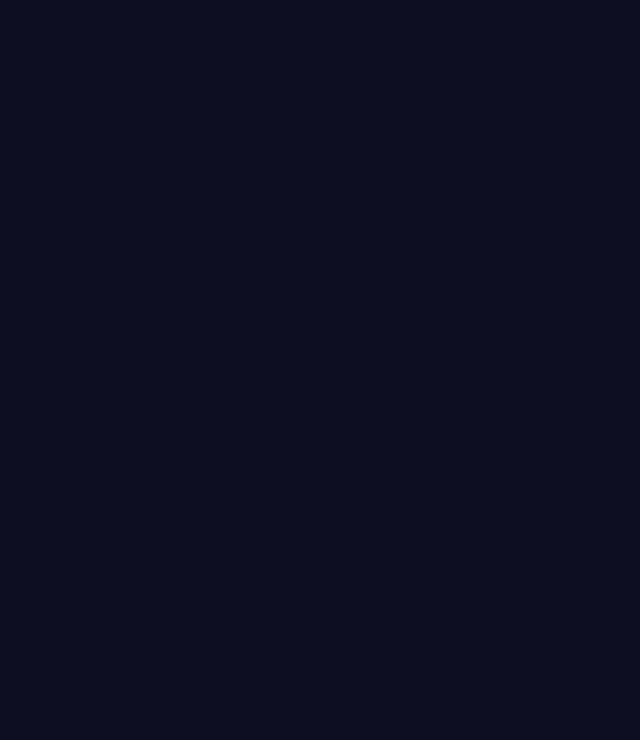
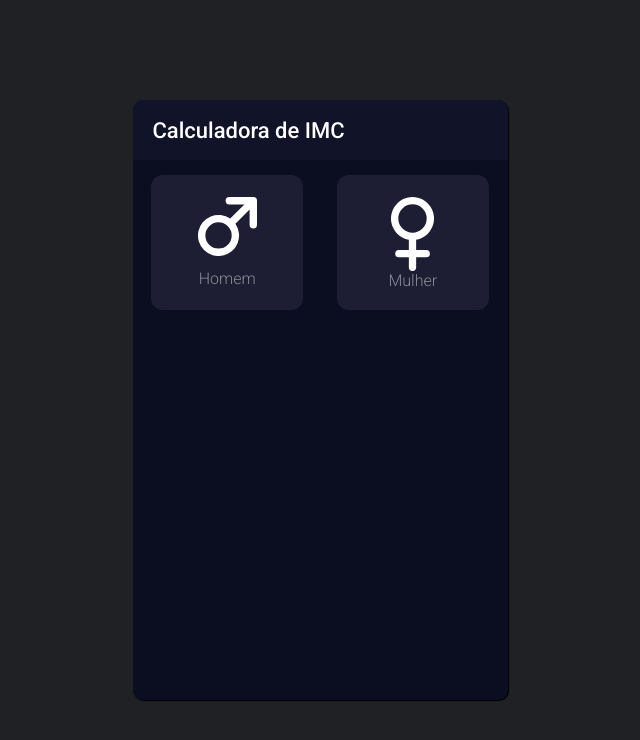
Before and after one commit to joaodivinod/imc_calculator_vueJs, a Vue app: page / in a window 1280 px wide. Shown: the top 740 px of the page, without its empty margins (320-960 px from the left). Built offline with nearby package versions, Linux system fonts and the light colour scheme.

Commit message:
Sistema de selecionar sexo implementado

```diff
--- a/public/index.html
+++ b/public/index.html
@@ -5,7 +5,7 @@
     <meta http-equiv="X-UA-Compatible" content="IE=edge">
     <meta name="viewport" content="width=device-width,initial-scale=1.0">
     <link rel="icon" href="<%= BASE_URL %>favicon.ico">
-    <title><%= htmlWebpackPlugin.options.title %></title>
+    <title>IMC</title>
   </head>
   <body>
     <noscript>
--- a/src/App.vue
+++ b/src/App.vue
@@ -17,11 +17,6 @@ export default {
 
 <style>
 #app {
-  font-family: Avenir, Helvetica, Arial, sans-serif;
-  -webkit-font-smoothing: antialiased;
-  -moz-osx-font-smoothing: grayscale;
-  text-align: center;
-  color: #2c3e50;
-  margin-top: 60px;
+margin: auto;
 }
 </style>
--- a/src/assets/css/main.css
+++ b/src/assets/css/main.css
@@ -1,10 +1,25 @@
+/*Google Fonts*/
+@import url('https://fonts.googleapis.com/css2?family=Roboto:wght@300;500&display=swap');
+/*reset*/
 *{
     margin: 0;
     padding: 0;
     box-sizing: border-box;
 }
+/*General*/
 body{
-    background-color: #0B0E20;
+    background-color:#202124;
     min-height: 100vh;
     display: flex;
+    font-family: 'Roboto', sans-serif;
 }
+
+.conainer{
+    margin-left: auto;
+    margin-right: auto;
+    max-width: 90%;
+}
+
+section{
+    margin-top: 15px;
+}
--- a/src/components/imc.vue
+++ b/src/components/imc.vue
@@ -1,17 +1,99 @@
 <template>
-    <div class="content">
-        <header></header>
-        <main></main>
+    <div class="content imc">
+        <header>
+            <h2>Calculadora de IMC</h2>
+        </header>
+        <main>
+            <section class="genres conainer">
+                    <div @click="female = false, male = true" class="genre" :class="{select : male}">
+                        <img src="../assets/img/man-icon.svg" alt="">
+                        <h3>Homem</h3>
+                    </div>
+
+                <div @click="female = true, male = false" class="genre" :class="{select : female}">
+                    <img src="../assets/img/female-icon.svg" alt="">
+                    <h3>Mulher</h3>
+                </div>
+
+            </section>
+
+
+        </main>
         <footer></footer>
     </div>
 </template>
 
 <script>
 export default {
-    name: "Imc"
+    name: "Imc",
+    data(){
+        return{
+            male:false,
+            female:false,
+        }
+    }
 }
 </script>
 
 <style scoped>
+    .imc{
+        background-color: #0B0E20;
+    }
+    .content{
+        width: 375px;
+        min-height: 600px;
+        border-radius: 10px;
+        box-shadow: 1px 1px 1px #000;
+        margin: auto;
+    }
+    .imc header{
+        border-top-right-radius: 10px;
+        border-top-left-radius: 10px;
+        height: 60px;
+        display: flex;
+        align-items: center;
+        padding-left: 20px;
+        background-color: #111328;
+
+    }
+    .imc header h2{
+        color: #fff;
+        font-size: 22px;
+        font-weight: 500;
+    }
+    .genres h3{
+        color: #8B8C96;
+        font-weight: 300;
+        font-size: 16px;
+
+    }
+    .genres{
+        display: flex;
+        justify-content: space-between;
+
+    }
+    .genre{
+        width: 45%;
+        background-color: #1D1E33;
+        height: 135px;
+        border-radius: 12px;
+        display: flex;
+        justify-content: space-between;
+        align-items: center;
+        flex-direction: column;
+        padding: 20px 0;
+        cursor: pointer;
+        transition: 300ms;
+        border: 2px solid #1D1E33;
+
+    }
+    .genre:hover{
+        background-color: #303258;
+    }
+
+    .select{
+        background-color: #303258;
+        border: 2px solid #EB1555;
+    }
 
 </style>
```
Also changed, not shown: src/assets/img/female-icon.svg (added), src/assets/img/man-icon.svg (added).
